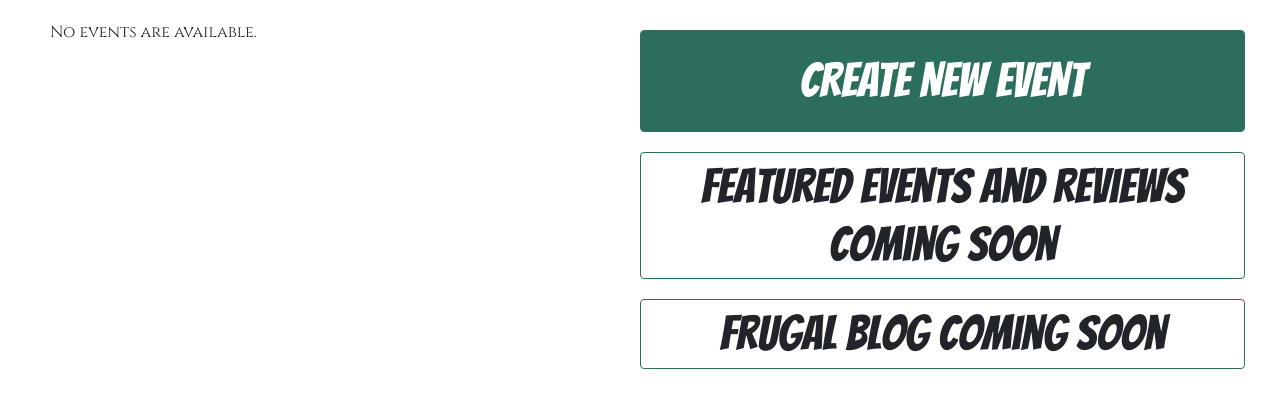
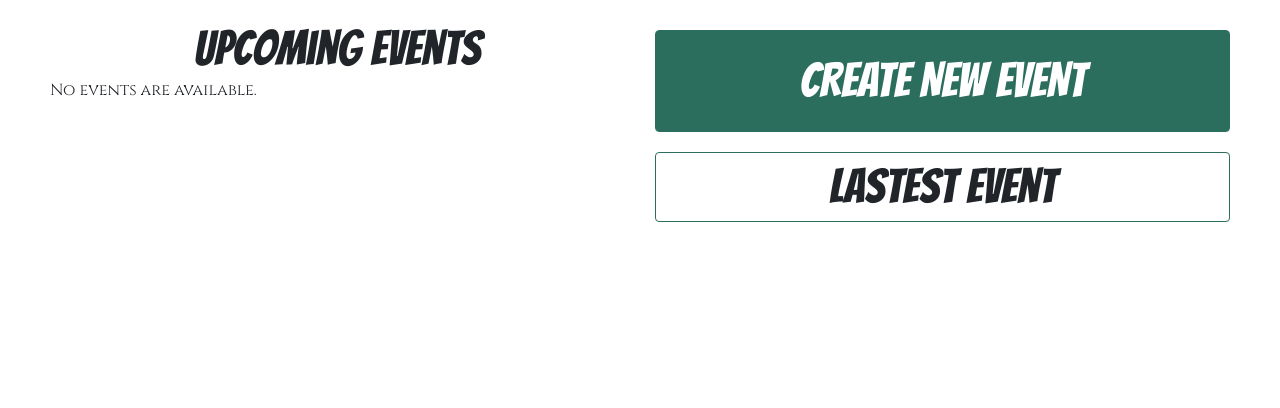
Before and after one commit to sarahlevins/SheCodes-DjangoProject, a Django app: page /freeeventfinder/ in a window 1280 px wide. Shown: the part 242-650 px from the top of the page. Run offline with Django 3.2, Linux system fonts and the light colour scheme; data that the repository does not hold is empty; some libraries are stand-ins or nearby versions.

Commit message:
stilldeveloping

```diff
--- a/djangoproject/settings.py
+++ b/djangoproject/settings.py
@@ -48,6 +48,7 @@ INSTALLED_APPS = [
     'django.contrib.staticfiles',
     'rest_framework',
     'rest_framework.authtoken',
+    'crispy_forms',
 ]
 
 MIDDLEWARE = [
--- a/eventfinder/templates/eventfinder/event_create.html
+++ b/eventfinder/templates/eventfinder/event_create.html
@@ -1,4 +1,5 @@
 {% extends "base.html" %}
+{% load crispy_forms_tags %}
 
 {% load static %}
 
@@ -9,6 +10,8 @@
         {{ eventform.media }}
         {% csrf_token %}
         {{ form.as_p }}
+        <button type="submit" value="Update" class="save btn btn-default">Create Event</button>
+
      </form>
 
 {% endblock %}
--- a/eventfinder/templates/eventfinder/event_detail.html
+++ b/eventfinder/templates/eventfinder/event_detail.html
@@ -29,7 +29,6 @@
 
     <form action="{% url 'eventfinder:attending' event.id %}" method="post">
         {% csrf_token %}
-
         <input type="submit" value="RSVP">
     </form>
 
--- a/eventfinder/templates/eventfinder/event_listing_box.html
+++ b/eventfinder/templates/eventfinder/event_listing_box.html
@@ -3,7 +3,7 @@
         <p>{{ event.name }}</p>
         <p>{{ event.start_time }}</p>
         {% for category in event.category.all %}
-            {{ category.name }}
+        <p>{{ category.name }}</p>
         {% endfor %}
     </a>
 </div>
--- a/eventfinder/templates/eventfinder/index.html
+++ b/eventfinder/templates/eventfinder/index.html
@@ -3,7 +3,8 @@
 {% block content %}
 
     <div id="index-container" class="row">
-        <div class="col-6">
+        <div class="col-lg-6">
+            <h2 class="text-center">Upcoming Events</h2>
             {% if upcoming_events_list %}
                 {% for event in upcoming_events_list %}
                     {% include "./event_listing_box.html" with event=event %}
@@ -12,16 +13,16 @@
                 <p>No events are available.</p>
             {% endif %}
         </div>
-        <div class="col-6">
-            <div id="right-side-row" class="row">
+        <div class="col-lg-6">
+            <div id="right-side-row" class="row mx-0">
                 <div id="new-event-col" class="col right-side-col">
                     <a href="{% url 'eventfinder:event-create' %}"><button id="new-event">CREATE NEW EVENT</button></a>
                 </div>
                 <div id="featured-col" class="col right-side-col">
-                    <h2>featured events and reviews coming soon</h2>
-                </div>
-                <div id="frugal-col" class="col right-side-col">
-                    <h2>frugal blog coming soon</h2>
+                <h2 class="text-center">Lastest Event</h2>
+                {% for event in latest_event %}
+                    {% include "./event_latest.html" with event=event %}
+                {% endfor %}
                 </div>
             </div>
         </div>
--- a/eventfinder/views.py
+++ b/eventfinder/views.py
@@ -13,7 +13,8 @@ from django.http import HttpResponseRedirect, request
 
 def index(request):
     upcoming_events_list = Event.objects.order_by('-start_time')[:5]
-    context = {'upcoming_events_list': upcoming_events_list}
+    latest_event = Event.objects.order_by('-created_date')[:1]
+    context = {'upcoming_events_list': upcoming_events_list, 'latest_event':latest_event}
     return render(request, 'eventfinder/index.html', context)
 
 class EventDetail(DetailView):
--- a/requirements.txt
+++ b/requirements.txt
@@ -1,4 +1,7 @@
 Django==2.2.6
+django-crispy-forms==1.7.2
+djangorestframework==3.10.3
+Pillow==6.2.0
+psycopg2==2.8.3
 pytz==2019.2
 sqlparse==0.3.0
-djangorestframework==3.10.3
--- a/static/style.css
+++ b/static/style.css
@@ -58,6 +58,8 @@ a {
     font-family: 'Cinzel', sans-serif;
 
 }
+
+
 
 #navbar-wrapper{
     display: flex;
@@ -124,11 +126,20 @@ a {
     padding: 5px 0;
 }
 
-#frugal-col{
-    flex-grow: 2;
-    text-align: center;
-    padding: 5px 0;
+#featured-box{
+    border: 0px
+    /* border-radius: 4px;
+    margin: 10px 0;
+    padding: 10px; */
 }
+
+#RSVP-now-link{
+    font-family: 'Bangers', sans-serif;
+    font-size: 3rem;
+    margin: 0;
+    color: #2b6e5e;
+}
+
 © 2019 GitHub, Inc.
 Terms
 Privacy
```
Also changed, not shown: eventfinder/templates/eventfinder/event_latest.html (added, +13 -0 lines), media/event_photos/yagan_DU8AiBh.jpeg (added), media/event_photos/yagan_gQ4KuRH.jpeg (added).
